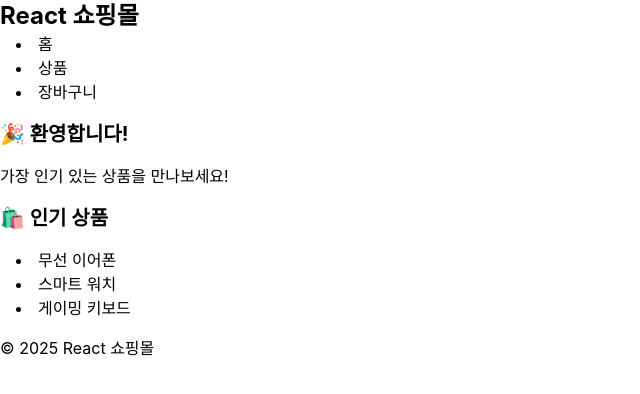
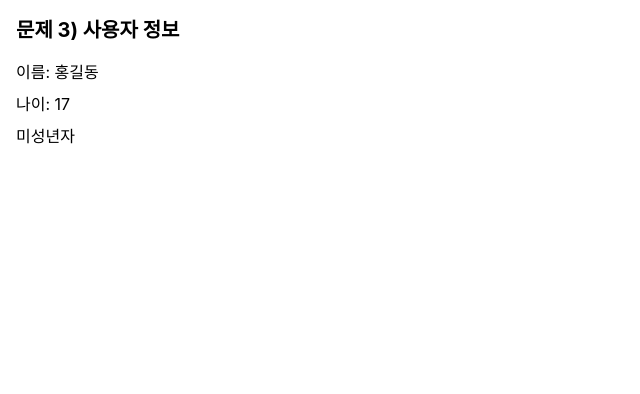
Before and after one commit to 1022gusl/WebPro, a React (Create React App) app: page / in a window 1280 px wide. Shown: the top 394 px of the page, without its empty margins (0-640 px from the left). Built offline with nearby package versions, Linux system fonts and the light colour scheme; the HTML template or start-up script is replaced by a standard one.

Commit message:
feat: src4-3 구현

```diff
--- a/src/App.jsx
+++ b/src/App.jsx
@@ -1,17 +1,18 @@
-import Header from './components/Header';
-import Home from './components/Home';
-import ProductList from './components/ProductList';
-import Footer from './components/Footer';
-
-function App() {
+function UserInfo({ user }) {
+  const isMinor = user.age < 18;
   return (
-    <div className="container">
-      <Header />
-      <Home />
-      <ProductList />
-      <Footer />
+    <div className="m-4">
+      <h1 className="font-bold text-xl">문제 3) 사용자 정보</h1>
+      <div className="flex flex-col gap-2 mt-4">
+        <p>이름: {user.name}</p>
+        <p>나이: {user.age}</p>
+        {isMinor && <p>미성년자</p>}
+      </div>
     </div>
   );
 }
 
-export default App;
+export default function App() {
+  const user = { name: '홍길동', age: 17 };
+  return <UserInfo user={user} />;
+}
```
